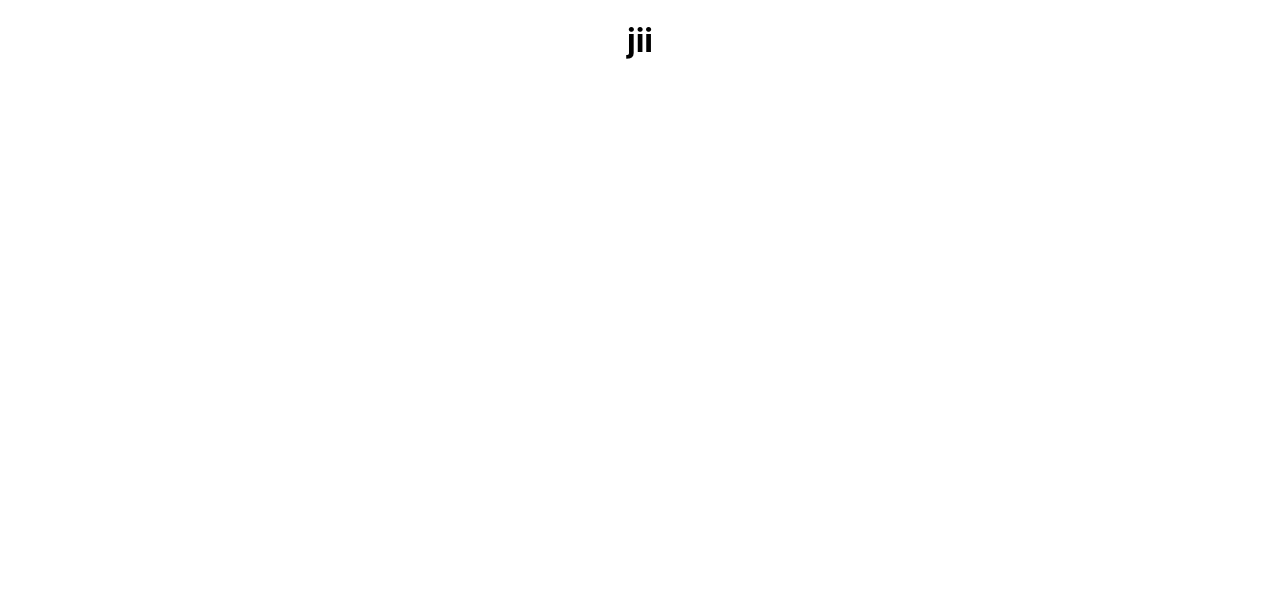
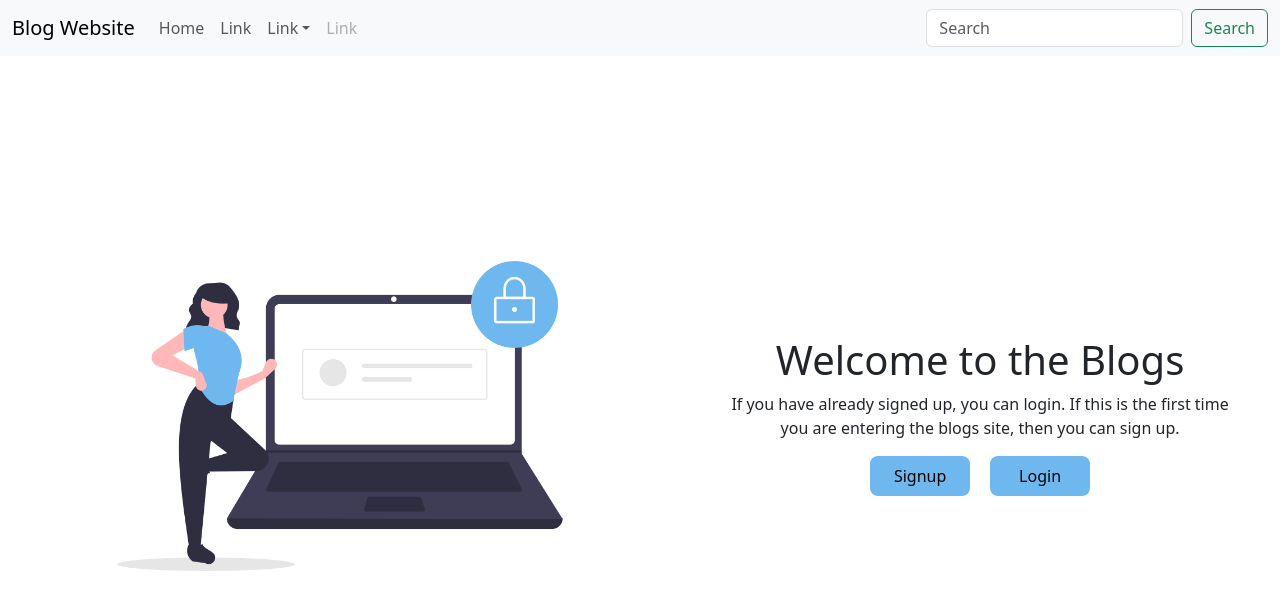
Before and after one commit to anil1703/Blogs, a React (Create React App) app in the folder frontend/: page / in a window 1280 px wide. Shown: the top 610 px of the page. Built offline with nearby package versions, Linux system fonts and the light colour scheme.

Commit message:
developed login file

```diff
--- a/frontend/package.json
+++ b/frontend/package.json
@@ -6,7 +6,9 @@
     "@testing-library/jest-dom": "^5.17.0",
     "@testing-library/react": "^13.4.0",
     "@testing-library/user-event": "^13.5.0",
+    "bootstrap": "^5.3.3",
     "react": "^18.3.1",
+    "react-bootstrap": "^2.10.4",
     "react-dom": "^18.3.1",
     "react-scripts": "5.0.1",
     "web-vitals": "^2.1.4"
--- a/frontend/public/index.html
+++ b/frontend/public/index.html
@@ -10,6 +10,12 @@
       content="Web site created using create-react-app"
     />
     <link rel="apple-touch-icon" href="%PUBLIC_URL%/logo192.png" />
+    <link
+  rel="stylesheet"
+  href="https://cdn.jsdelivr.net/npm/bootstrap@5.3.2/dist/css/bootstrap.min.css"
+  integrity="sha384-T3c6CoIi6uLrA9TneNEoa7RxnatzjcDSCmG1MXxSR1GAsXEV/Dwwykc2MPK8M2HN"
+  crossorigin="anonymous"
+/>
     <!--
       manifest.json provides metadata used when your web app is installed on a
       user's mobile device or desktop. See https://developers.google.com/web/fundamentals/web-app-manifest/
--- a/frontend/src/App.css
+++ b/frontend/src/App.css
@@ -1,38 +1,4 @@
-.App {
-  text-align: center;
+*{
+  margin: 0;
+  padding: 0;
 }
-
-.App-logo {
-  height: 40vmin;
-  pointer-events: none;
-}
-
-@media (prefers-reduced-motion: no-preference) {
-  .App-logo {
-    animation: App-logo-spin infinite 20s linear;
-  }
-}
-
-.App-header {
-  background-color: #282c34;
-  min-height: 100vh;
-  display: flex;
-  flex-direction: column;
-  align-items: center;
-  justify-content: center;
-  font-size: calc(10px + 2vmin);
-  color: white;
-}
-
-.App-link {
-  color: #61dafb;
-}
-
-@keyframes App-logo-spin {
-  from {
-    transform: rotate(0deg);
-  }
-  to {
-    transform: rotate(360deg);
-  }
-}
--- a/frontend/src/App.js
+++ b/frontend/src/App.js
@@ -1,9 +1,11 @@
 import LogSign from './Components/LogSign';
+import Header from "./Components/Header"
 import './App.css';
 
 function App() {
   return (
     <div className="App">
+      <Header/>
       <LogSign/>
     </div>
   );
--- a/frontend/src/Components/Header/index.jsx
+++ b/frontend/src/Components/Header/index.jsx
@@ -1,16 +1,53 @@
 import "./index.css"
+import 'bootstrap/dist/css/bootstrap.min.css';
+import Button from 'react-bootstrap/Button';
+import Container from 'react-bootstrap/Container';
+import Form from 'react-bootstrap/Form';
+import Nav from 'react-bootstrap/Nav';
+import Navbar from 'react-bootstrap/Navbar';
+import NavDropdown from 'react-bootstrap/NavDropdown';
 
-const Header = () => {
-    render(){
-        return (
-            <nav>
-                <h1>Header</h1>
-                <ul>
-                    <li><a href="#">Home</a></li>
-                    <li><a href="#">About</a></li>
-                </ul>
-            </nav>)
-    }
+function Header() {
+  return (
+    <Navbar expand="lg" className="bg-body-tertiary">
+      <Container fluid>
+        <Navbar.Brand href="#">Blog Website</Navbar.Brand>
+        <Navbar.Toggle aria-controls="navbarScroll" />
+        <Navbar.Collapse id="navbarScroll">
+          <Nav
+            className="me-auto my-2 my-lg-0"
+            style={{ maxHeight: '100px' }}
+            navbarScroll
+          >
+            <Nav.Link href="#action1">Home</Nav.Link>
+            <Nav.Link href="#action2">Link</Nav.Link>
+            <NavDropdown title="Link" id="navbarScrollingDropdown">
+              <NavDropdown.Item href="#action3">Action</NavDropdown.Item>
+              <NavDropdown.Item href="#action4">
+                Another action
+              </NavDropdown.Item>
+              <NavDropdown.Divider />
+              <NavDropdown.Item href="#action5">
+                Something else here
+              </NavDropdown.Item>
+            </NavDropdown>
+            <Nav.Link href="#" disabled>
+              Link
+            </Nav.Link>
+          </Nav>
+          <Form className="d-flex">
+            <Form.Control
+              type="search"
+              placeholder="Search"
+              className="me-2"
+              aria-label="Search"
+            />
+            <Button variant="outline-success">Search</Button>
+          </Form>
+        </Navbar.Collapse>
+      </Container>
+    </Navbar>
+  );
 }
 
-export default Header
+export default Header;
--- a/frontend/src/Components/LogSign/index.css
+++ b/frontend/src/Components/LogSign/index.css
@@ -0,0 +1,29 @@
+.auth-home{
+    display: flex;
+    justify-content: space-around;
+    align-items: center;
+    height: 90vh;
+}
+
+.auth-image{
+    height: 400px;
+}
+
+.auth-text-content{
+    text-align: center;
+    width: 500px;
+}
+
+.auth-buttons-div{
+    display: flex;
+    justify-content: center;
+    gap: 20px;
+}
+.auth-buttons-div button{
+    height: 40px;
+    border: none;
+    background-color: #6EB8EF;
+    border-radius: 8px;
+    width: 100px;
+    color: black;
+}
--- a/frontend/src/Components/LogSign/index.jsx
+++ b/frontend/src/Components/LogSign/index.jsx
@@ -1,10 +1,97 @@
-import { Component } from "react";
+import React, { Component } from "react";
+import authenticationImage from "../assests/Authentication.png";
+import "./index.css";
+import Button from "react-bootstrap/Button";
+import Form from "react-bootstrap/Form";
+import Modal from "react-bootstrap/Modal";
 
-class LogSign extends Component{
-    render
-    (){
-        return <h1>jii</h1>
-    }
+class LogSign extends Component {
+  state = {
+    setShow: false,
+  };
+
+  handleClose = () => {
+    this.setState({
+      setShow: false,
+    });
+  };
+
+  handleShow = () => {
+    this.setState({
+      setShow: true,
+    });
+  };
+
+  render() {
+    const { setShow } = this.state;
+    return (
+      <div className="auth-home">
+        <div>
+          <img
+            className="auth-image"
+            src={authenticationImage}
+            alt="Authentication"
+          />
+        </div>
+        <div className="auth-text-content">
+          <h1>Welcome to the Blogs</h1>
+          <p>
+            If you have already signed up, you can login. If this is the first time you are entering the blogs site, then you can sign up.
+          </p>
+          <div className="auth-buttons-div">
+            <button onClick={this.handleShow}>Signup</button>
+            <button onClick={this.handleShow}>Login</button>
+            <Modal show={setShow} onHide={this.handleClose}>
+              <Modal.Header closeButton>
+                <Modal.Title>Signup</Modal.Title>
+              </Modal.Header>
+              <Modal.Body>
+                <Form>
+                  <Form.Group className="mb-3" controlId="exampleForm.ControlInput1">
+                    <Form.Label>Name</Form.Label>
+                    <Form.Control
+                      type="text"
+                      placeholder="Name"
+                      autoFocus
+                    />
+                  </Form.Group>
+                  <Form.Group className="mb-3" controlId="exampleForm.ControlInput2">
+                    <Form.Label>Email address</Form.Label>
+                    <Form.Control
+                      type="email"
+                      placeholder="name@example.com"
+                    />
+                  </Form.Group>
+                  <Form.Group className="mb-3" controlId="exampleForm.ControlInput2">
+                    <Form.Label>Create Password</Form.Label>
+                    <Form.Control
+                      type="password"
+                      placeholder="Password@#^!$%!"
+                    />
+                  </Form.Group>
+                  <Form.Group className="mb-3" controlId="exampleForm.ControlInput2">
+                    <Form.Label>Area of Intrests</Form.Label>
+                    <Form.Control
+                      type="text"
+                      placeholder="games,movies,politics    (Make sure separated by ',')"
+                    />
+                  </Form.Group>
+                </Form>
+              </Modal.Body>
+              <Modal.Footer>
+                <Button variant="secondary" onClick={this.handleClose}>
+                  Close
+                </Button>
+                <Button variant="primary" onClick={this.handleClose}>
+                 SignUp
+                </Button>
+              </Modal.Footer>
+            </Modal>
+          </div>
+        </div>
+      </div>
+    );
+  }
 }
 
-export default LogSign
+export default LogSign;
```
Also changed, not shown: frontend/src/Components/assests/Authentication.png (added), 1 other file (tests, documents, lock files or other folders).
